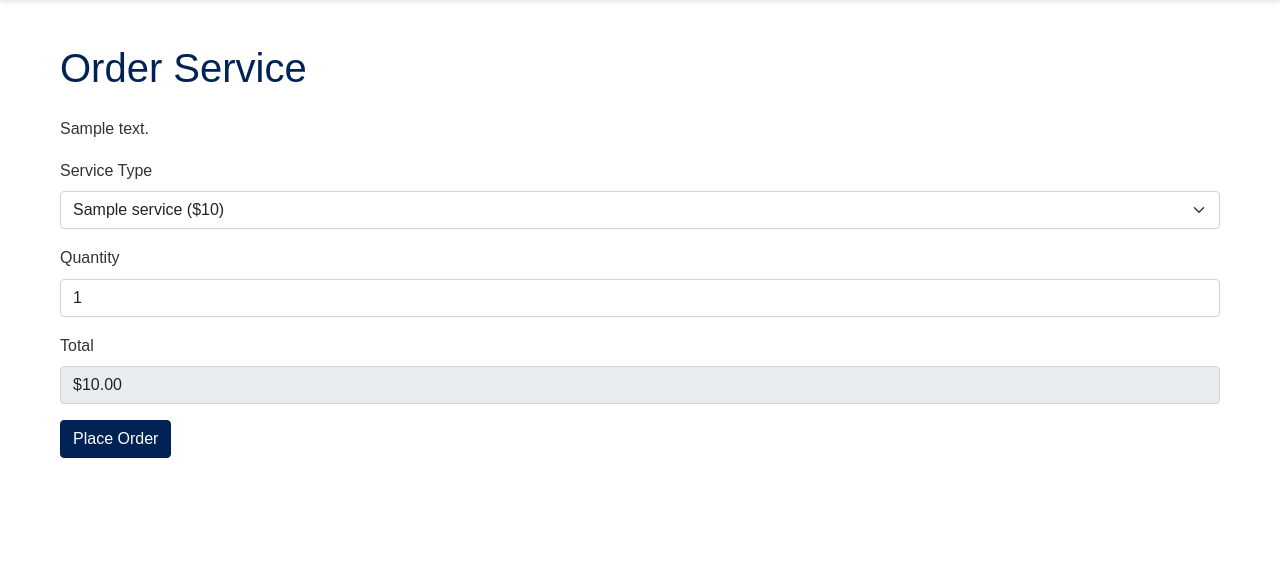
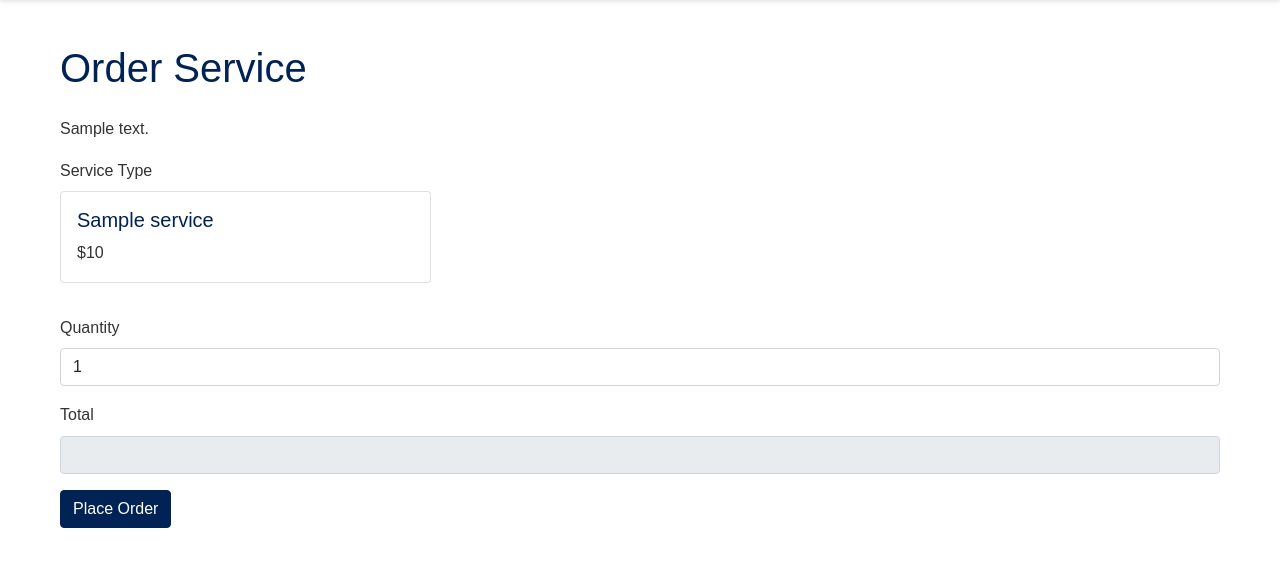
Before and after one commit to Hotschmoe/strongs-simple-services, a Flask app: template app_frontend/templates/index.html in a window 1280 px wide. Shown: the part 98-665 px from the top of the page. Run offline with Flask 2, Linux system fonts and the light colour scheme; the template is opened without the code that fills it: most values are stand-ins (such as "Sample title", 1, 10 or a date in 2020); some libraries are stand-ins or nearby versions.

Commit message:
cards barely working
cards barely working

```diff
--- a/app_frontend/templates/base.html
+++ b/app_frontend/templates/base.html
@@ -83,6 +83,15 @@
         body.dark-mode #darkModeToggle:hover {
             background-color: rgba(248, 249, 250, 0.1);
         }
+
+        .service-card {
+            cursor: pointer;
+            transition: all 0.3s ease;
+        }
+
+        .service-card:hover {
+            box-shadow: 0 4px 8px rgba(0,0,0,0.1);
+        }
     </style>
     {% block extra_head %}{% endblock %}
 </head>
--- a/app_frontend/templates/index.html
+++ b/app_frontend/templates/index.html
@@ -8,12 +8,19 @@
 
 <form id="orderForm">
     <div class="mb-3">
-        <label for="serviceType" class="form-label">Service Type</label>
-        <select class="form-select" id="serviceType" required>
+        <label class="form-label">Service Type</label>
+        <div class="row" id="serviceCards">
             {% for service in business_config['services'] %}
-            <option value="{{ service['name'].lower().replace(' ', '_') }}" data-price="{{ service['price'] }}">{{ service['name'] }} (${{ service['price'] }})</option>
+            <div class="col-md-4 mb-3">
+                <div class="card service-card" data-service="{{ service['name'].lower().replace(' ', '_') }}" data-price="{{ service['price'] }}">
+                    <div class="card-body">
+                        <h5 class="card-title">{{ service['name'] }}</h5>
+                        <p class="card-text">${{ service['price'] }}</p>
+                    </div>
+                </div>
+            </div>
             {% endfor %}
-        </select>
+        </div>
     </div>
 
     <div class="mb-3">
@@ -41,29 +48,48 @@
 {% block extra_scripts %}
 <script>
     const form = document.getElementById('orderForm');
-    const serviceType = document.getElementById('serviceType');
+    const serviceCards = document.getElementById('serviceCards');
     const quantity = document.getElementById('quantity');
     const total = document.getElementById('total');
     const orderConfirmation = document.getElementById('orderConfirmation');
     const orderId = document.getElementById('orderId');
     const printReceipt = document.getElementById('printReceipt');
 
+    let selectedService = null;
+
     function updateTotal() {
-        const price = parseFloat(serviceType.options[serviceType.selectedIndex].dataset.price);
-        const qty = parseFloat(quantity.value);
-        const totalPrice = price * qty;
-        total.value = `$${totalPrice.toFixed(2)}`;
+        if (selectedService) {
+            const price = parseFloat(selectedService.dataset.price);
+            const qty = parseFloat(quantity.value);
+            const totalPrice = price * qty;
+            total.value = `$${totalPrice.toFixed(2)}`;
+        } else {
+            total.value = '$0.00';
+        }
     }
 
-    serviceType.addEventListener('change', updateTotal);
+    serviceCards.addEventListener('click', (e) => {
+        const card = e.target.closest('.service-card');
+        if (card) {
+            if (selectedService) {
+                selectedService.classList.remove('bg-primary', 'text-white');
+            }
+            selectedService = card;
+            card.classList.add('bg-primary', 'text-white');
+            updateTotal();
+        }
+    });
+
     quantity.addEventListener('input', updateTotal);
-
-    updateTotal(); // Initialize total on page load
 
     form.addEventListener('submit', async (e) => {
         e.preventDefault();
+        if (!selectedService) {
+            alert('Please select a service');
+            return;
+        }
         const formData = new FormData(form);
-        formData.append('service_type', serviceType.value);
+        formData.append('service_type', selectedService.dataset.service);
         formData.append('quantity', quantity.value);
         formData.append('total', total.value);
 
```
